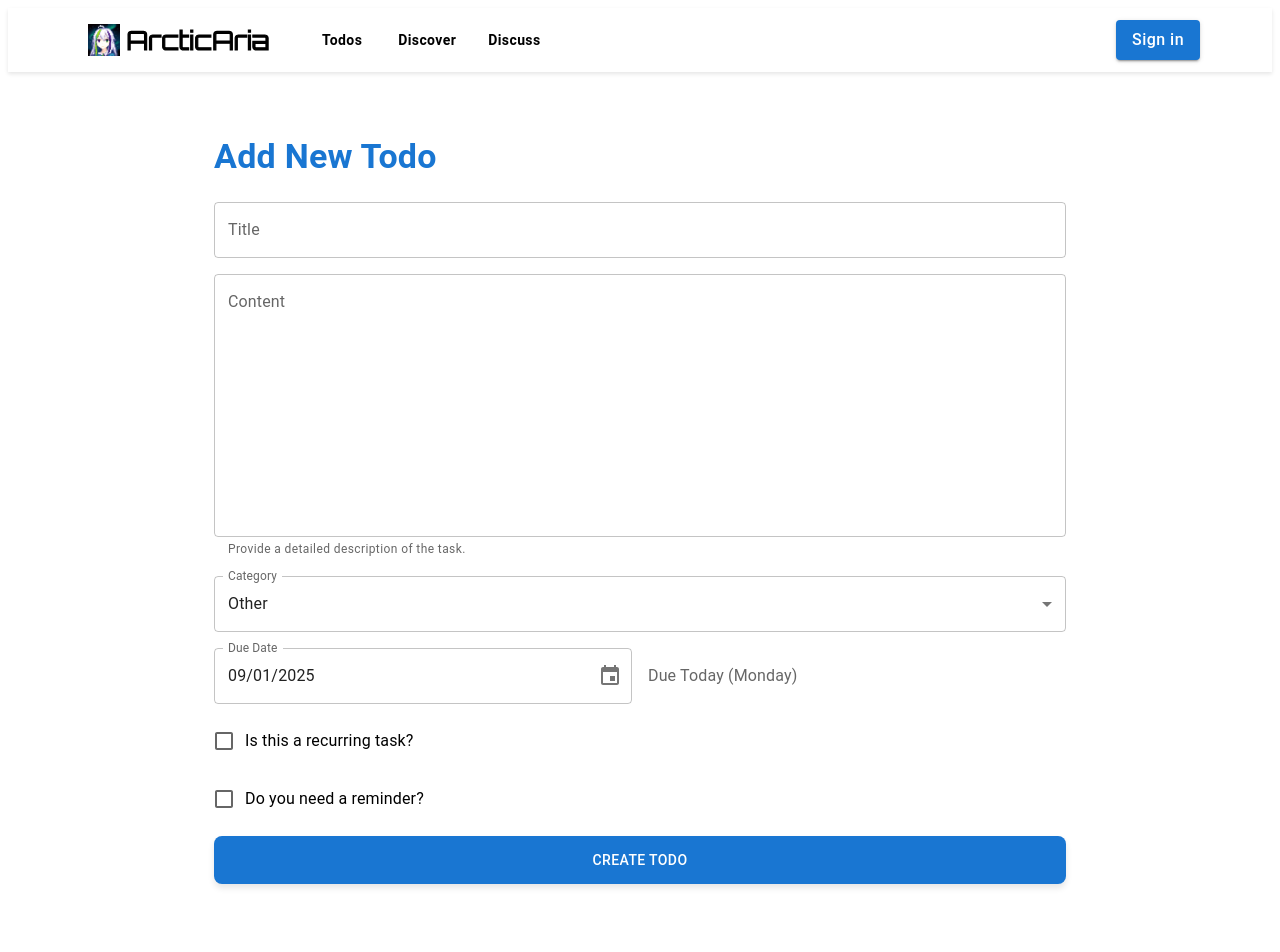
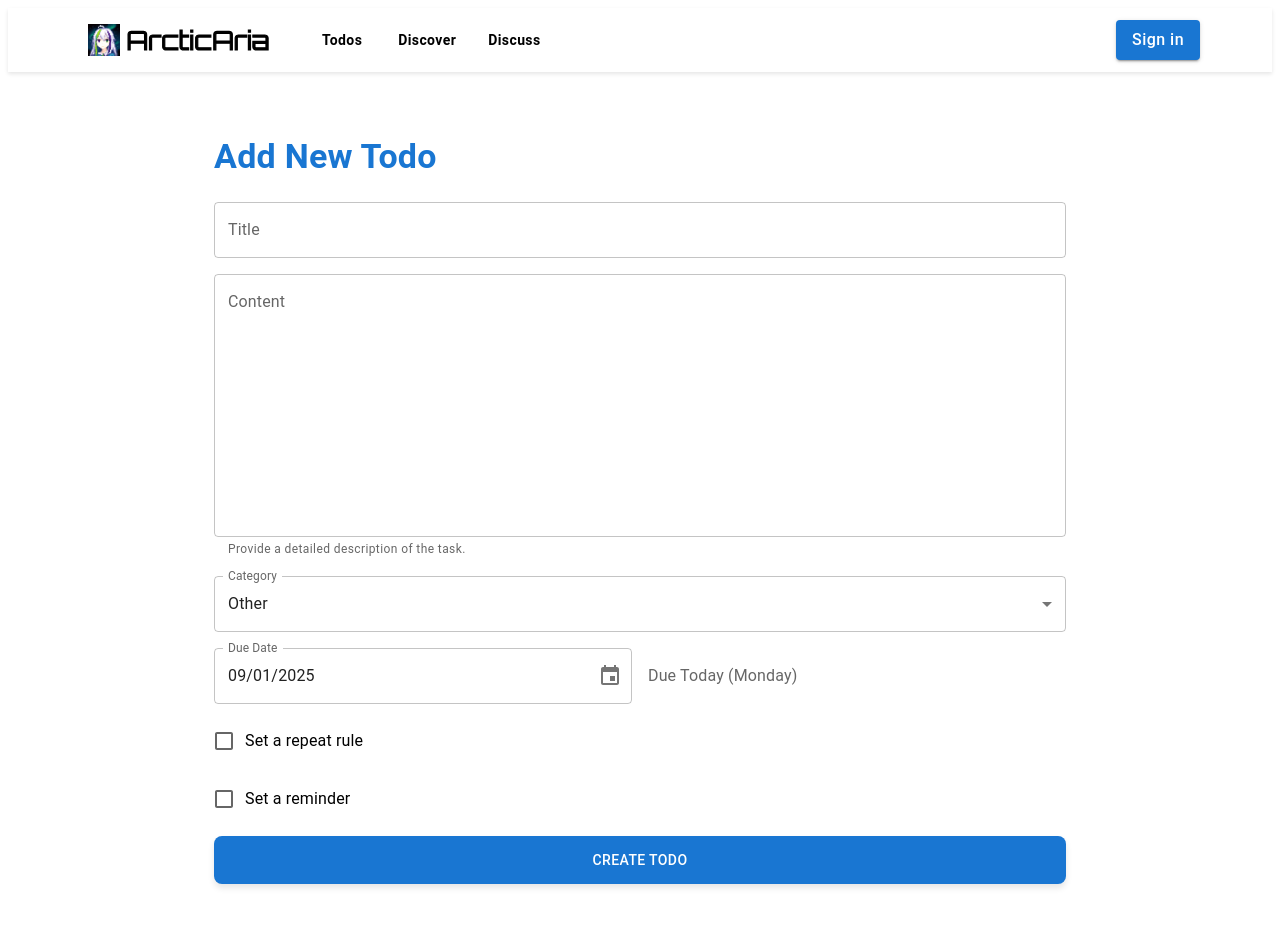
Before and after one commit to purinliang/ArcticAria, a React (Vite) app in the folder client/: page /todos/new in a window 1280 px wide. Shown: the top 952 px of the page. Built offline with nearby package versions, Linux system fonts and the light colour scheme.

Commit message:
update todo detail page texts

```diff
--- a/client/src/pages/TodoDetailPage.jsx
+++ b/client/src/pages/TodoDetailPage.jsx
@@ -317,13 +317,13 @@ export default function TodoDetailPage() {
                   disabled={isEdit && !isFormEnabled}
                 />
               }
-              label="Is this a recurring task?"
+              label="Set a repeat rule"
             />
           </Box>
           {isRecurring && (
             <Box sx={{ flex: { xs: 'auto', sm: 1 } }}>
               <TextField
-                label="Recurrence Rule"
+                label="Repeat"
                 name="recurrenceRule"
                 select
                 fullWidth
@@ -331,8 +331,12 @@ export default function TodoDetailPage() {
                 onChange={handleChange}
                 variant="outlined"
                 size="small"
-                disabled={isEdit && !isFormEnabled}
-              />
+                disabled={isEdit && !isFormEnabled}>
+                <MenuItem value="one-time">One-time</MenuItem>
+                <MenuItem value="7d">Every week</MenuItem>
+                <MenuItem value="14d">Every two weeks</MenuItem>
+                <MenuItem value="monthly">Every month</MenuItem>
+              </TextField>
             </Box>
           )}
           {!isRecurring && (
@@ -358,13 +362,13 @@ export default function TodoDetailPage() {
                   disabled={isEdit && !isFormEnabled}
                 />
               }
-              label="Do you need a reminder?"
+              label="Set a reminder"
             />
           </Box>
           {hasReminder && (
             <Box sx={{ flex: { xs: 'auto', sm: 1 } }}>
               <TextField
-                label="Remind Days Before"
+                label={`Remind me ${form.reminderDaysBefore} day(s) before`}
                 name="reminderDaysBefore"
                 type="number"
                 fullWidth
```
